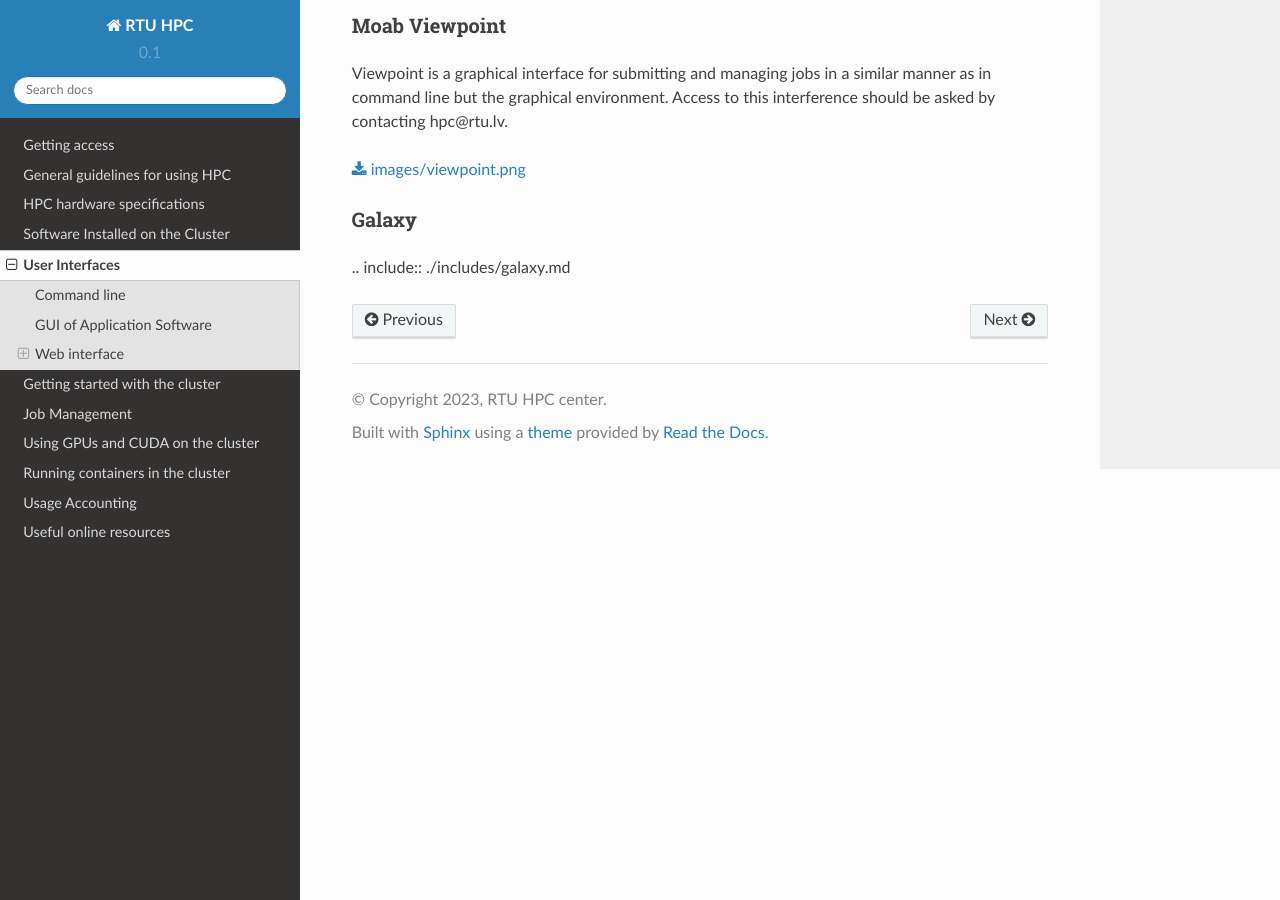
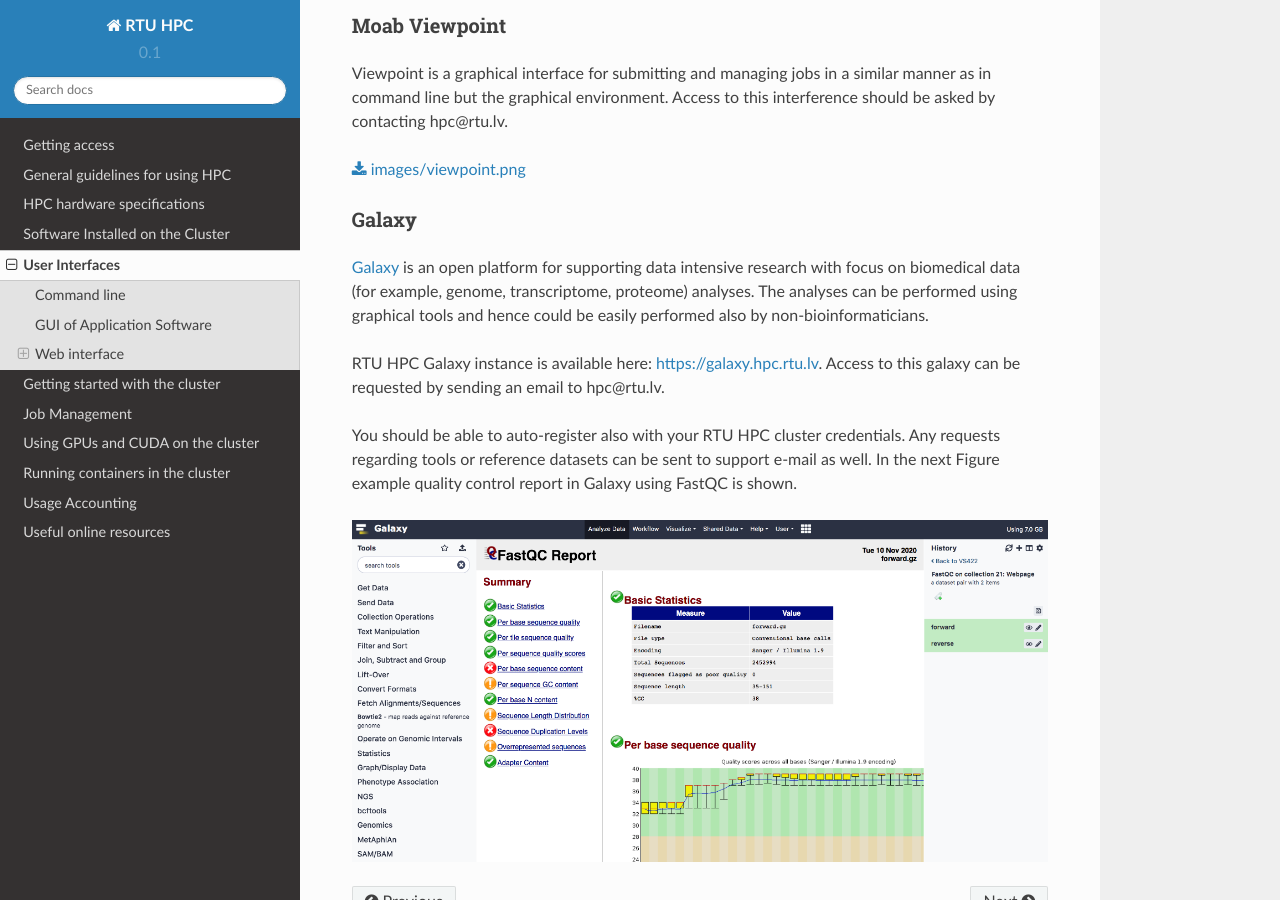
Before and after one commit to rtuhpc/hpc-manual, a Sphinx documentation site: the page built from doc/05_user_interfaces.md, in a window 1280 px wide and 900 px high, scrolled down 916 px. Built offline with Sphinx 7.4.7 and the Read the Docs theme 2.0.0, drawn with Linux system fonts in a browser that asks for light colours.

Commit message:
Update 05_user_interfaces.md

````diff
--- a/doc/05_user_interfaces.md
+++ b/doc/05_user_interfaces.md
@@ -25,4 +25,5 @@
 
 ### Galaxy
 
-.. include:: ./includes/galaxy.md
+```{include} ./includes/galaxy.md
+```
````
